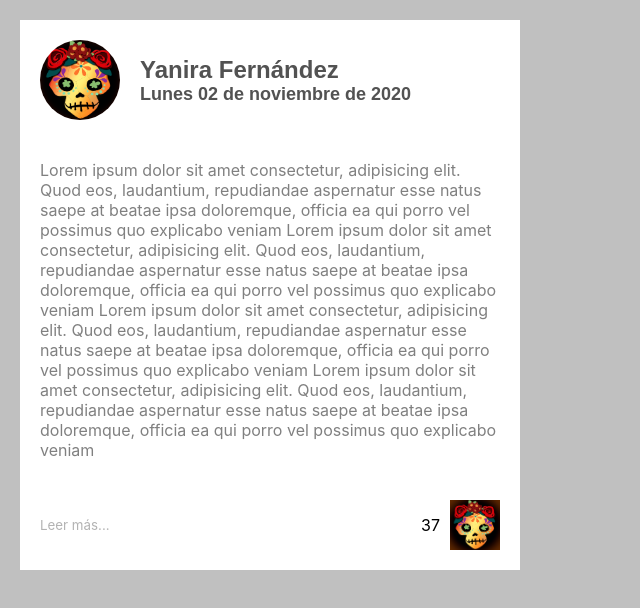
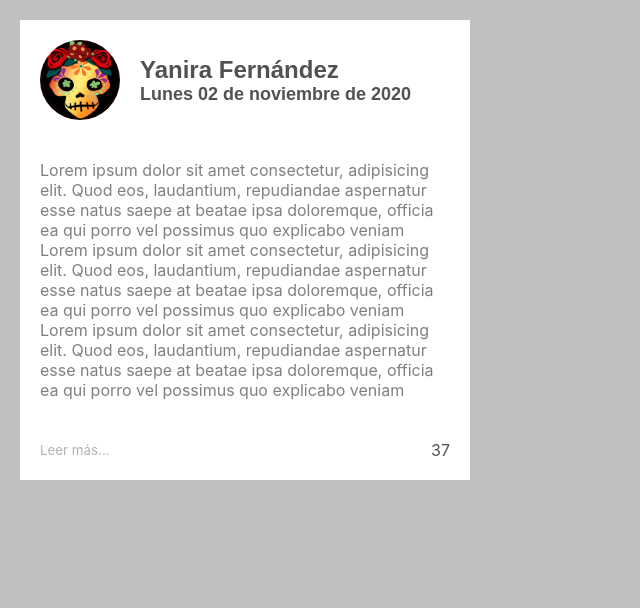
Before and after one commit to yanirafr/ejercicios-de-adalab, a React (Create React App) app in the folder Module-3/3.1/3.2/3.2-1/: page / in a window 1280 px wide. Shown: the top 608 px of the page, without its empty margins (0-640 px from the left). Built offline with nearby package versions, Linux system fonts and the light colour scheme.

Commit message:
add extend function

```diff
--- a/Module-3/3.1/3.2/3.2-1/src/App.css
+++ b/Module-3/3.1/3.2/3.2-1/src/App.css
@@ -1,14 +1,14 @@
 .App {
-  width: 500px;
+  width: 450px;
   background-color: white;
   margin: 20px;
   text-align: start;
+  color: rgb(82, 82, 82);
 }
 
 .App-header {
   display: flex;
   align-items: center;
-  color: rgb(82, 82, 82);
   font-family: sans-serif;
   font-size: 12px;
 }
--- a/Module-3/3.1/3.2/3.2-1/src/App.js
+++ b/Module-3/3.1/3.2/3.2-1/src/App.js
@@ -1,7 +1,9 @@
-import catrina from "./Katrina.png";
+import React, { Component } from "react";
+import catrina from "./catrina.png";
 import "./App.css";
 
-function App() {
+class App extends Component {
+  render() {
     return (
       <div className="App">
         <header className="App-header">
@@ -22,20 +24,18 @@ function App() {
             Lorem ipsum dolor sit amet consectetur, adipisicing elit. Quod eos,
             laudantium, repudiandae aspernatur esse natus saepe at beatae ipsa
             doloremque, officia ea qui porro vel possimus quo explicabo veniam
-          Lorem ipsum dolor sit amet consectetur, adipisicing elit. Quod eos,
-          laudantium, repudiandae aspernatur esse natus saepe at beatae ipsa
-          doloremque, officia ea qui porro vel possimus quo explicabo veniam
           </p>
         </main>
         <footer className="App-footer">
           <small className="App-small">Leer más...</small>
           <div className="App-likes">
             <p>37</p>
-          <img src={catrina} className="App-heart" alt="heart" title="heart" />
+            <i class="fas fa-heart"></i>
           </div>
         </footer>
       </div>
     );
   }
+}
 
 export default App;
```
Also changed, not shown: Module-3/3.1/3.2/3.2-1/src/catrina.png (renamed from Module-3/3.1/3.2/3.2-1/src/Katrina.png). Lines whose indentation alone changed are shown as unchanged.
